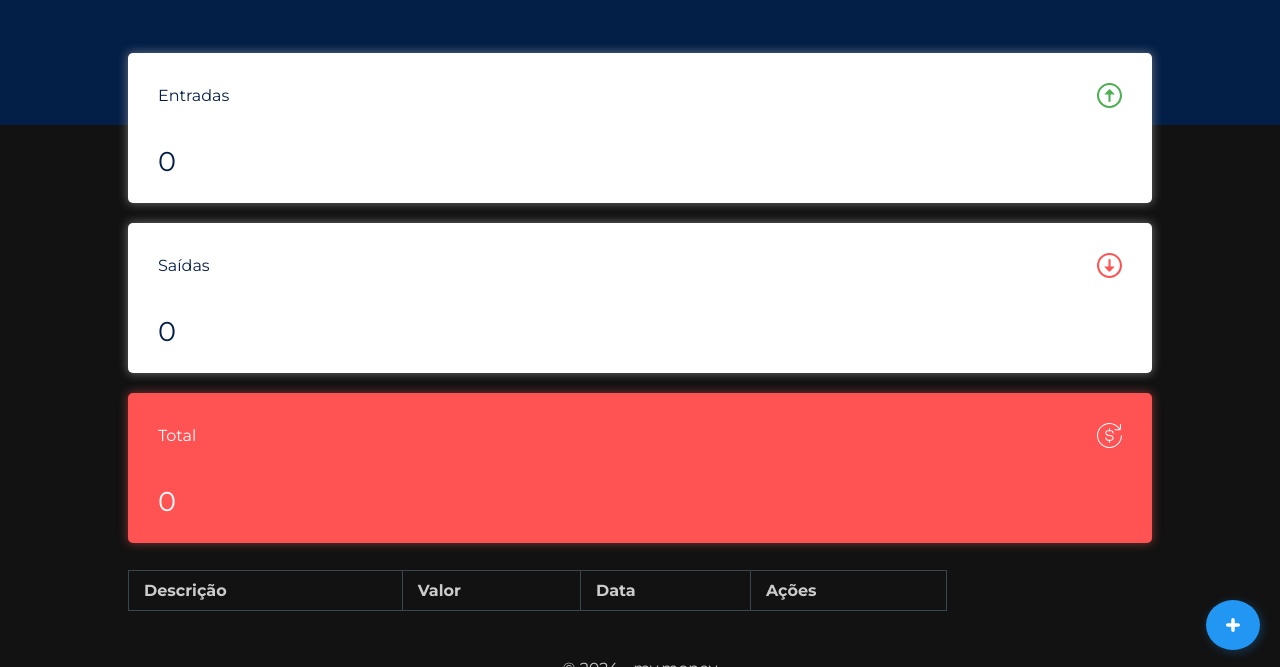
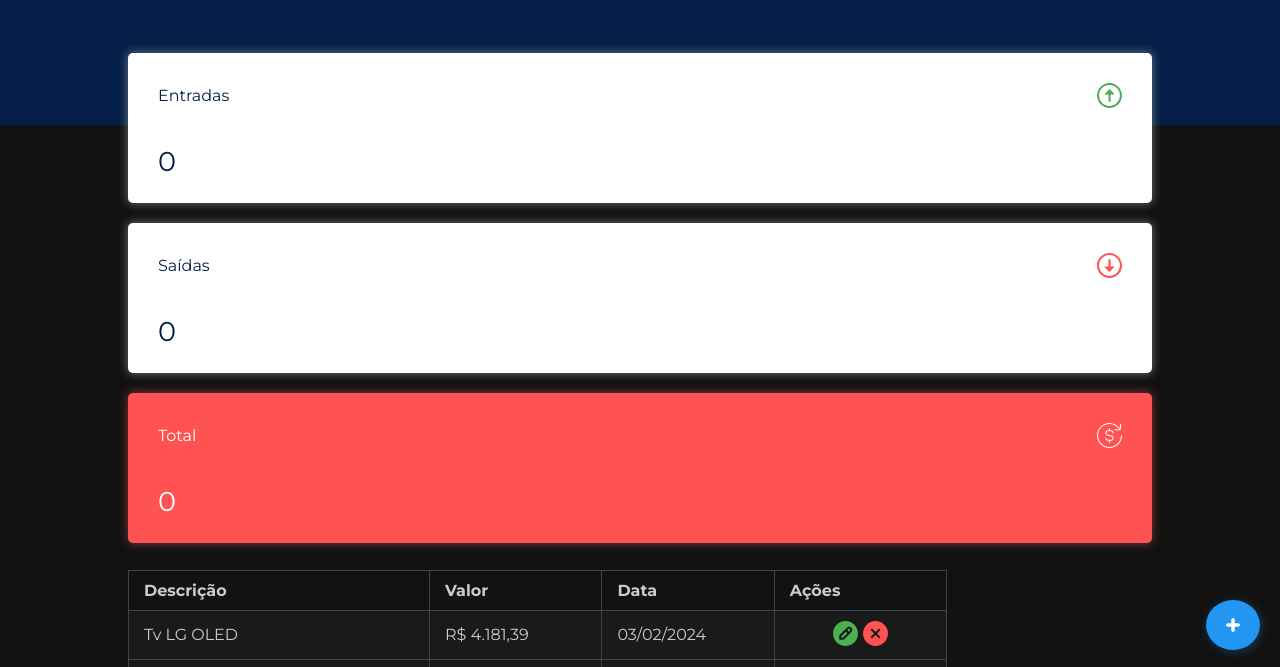
Before and after one commit to ramonnery/my.money-app, a website with bundled scripts: page index.html in a window 1280 px wide. Shown: the part 125-792 px from the top of the page. Built offline with nearby package versions, Linux system fonts and the light colour scheme; data requests are answered from the project's data file.

```diff
--- a/db.json
+++ b/db.json
@@ -20,6 +20,13 @@
             "value": 142.26,
             "date": "21/02/2024",
             "input": false
+        },
+        {
+            "id": 4,
+            "description": "Lenço humidecido",
+            "value": 37.51,
+            "date": "17/03/2024",
+            "input": false
         }
     ]
 }
--- a/src/index.js
+++ b/src/index.js
@@ -1,12 +1,22 @@
-
+import renderCosts from "./renderCosts.js"
 
 async function fetchCosts() {
     const response = await fetch('http://localhost:3000/costs')
     const costs = await response.json()
 
-    costs.forEach(cost => {
-        console.log(typeof cost.id)
-    })
+    costs.forEach(renderCosts)
 }
 
 fetchCosts()
+
+// function teste(...args) {
+//     args.forEach(arg => {
+//         if(typeof arg === 'number') {
+//             console.log(`${arg} é um número.`)
+//         }
+//     })
+
+//     let numero  = args[0]
+//     console.log(numero)
+// }
+// teste(1)
--- a/src/renderCosts.js
+++ b/src/renderCosts.js
@@ -1,17 +1,49 @@
-export default function renderCosts(costsData) {
+import valuesFormatter from "./valuesFormatter.js"
 
-    createTr(costsData.id)
+export default function renderCosts({id, description, value, date}) {
+    const tr = createTr(id)
 
-    costsData.forEach(cost => {
-        if(cost == 'id')
-    })
+    const descriptionTd = createTd(description)
+    const valueTd = createTd(value)
+    const dateTd = createTd(date)
+
+    const editIcon = createImg(id, '../assets/images/edit.svg')
+    const deleteIcon = createImg(id, '../assets/images/delete.svg')
+    const iconsTd = createTd(editIcon, deleteIcon)
+
+    tr.append(descriptionTd, valueTd, dateTd, iconsTd)
+    document.querySelector('tbody').appendChild(tr)
  }
 
  function createTr(id) {
     const tr = document.createElement('tr')
     tr.id = `cost-${id}`
+    return tr
  }
 
- function createTd(content) {
+ function createTd(...args) {
 
+    if(args.length === 2) {
+        const [editIcon, deleteIcon] = args
+        const td = document.createElement('td')
+        td.appendChild(editIcon)
+        td.appendChild(deleteIcon)
+        return td
+    }
+
+    const content = args[0]
+    const td = document.createElement('td')
+    td.textContent = isNumber(content) ? valuesFormatter(content) : content
+    return td
  }
+
+function createImg(id, src) {
+    const img = document.createElement('img')
+    img.id = `img-${id}`
+    img.src = src
+    return img
+}
+
+function isNumber(content) {
+    return typeof content === 'number'
+}
--- /dev/null
+++ b/src/valuesFormatter.js
@@ -0,0 +1,12 @@
+export default function valuesFormatter(value) {
+
+    const currencyFormatBrl = new Intl.NumberFormat('pt-BR', {
+        style: 'currency',
+        currency: 'BRL'
+    })
+
+    const formattedValue = currencyFormatBrl.format(value)
+    console.log(formattedValue)
+
+    return formattedValue
+}
```
Also changed, not shown: index.html (+0 -27 lines).
